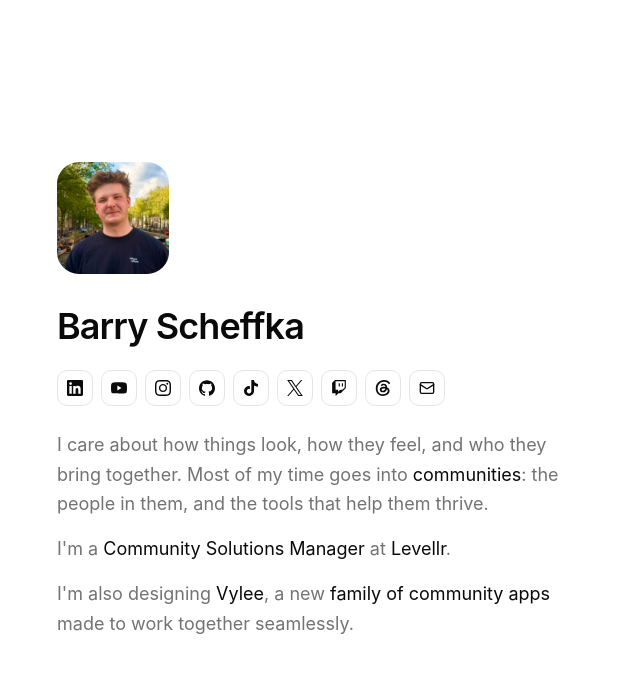
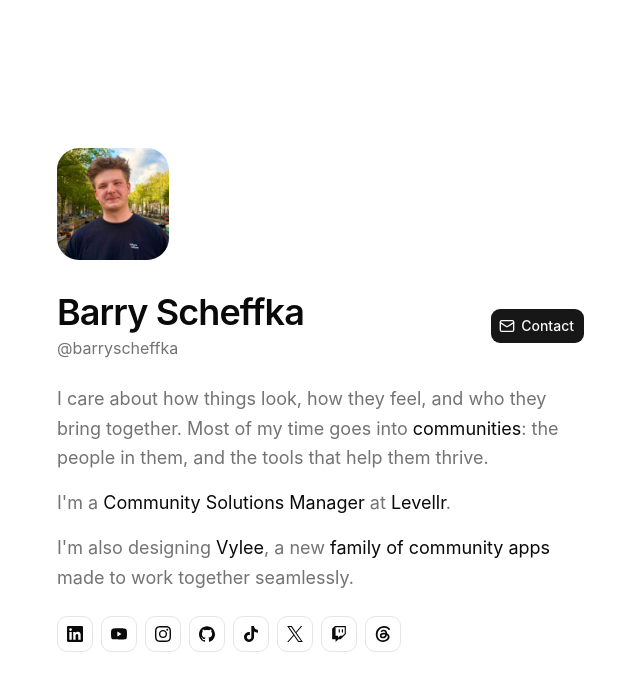
Before and after one commit to barryscheffka/barryscheffka.com, a Next.js app: page / in a window 1280 px wide. Shown: the top 690 px of the page, without its empty margins (319-959 px from the left). Built offline with nearby package versions, Linux system fonts and the light colour scheme.

Commit message:
Handle under the name, Contact button beside it, socials below the intro

```diff
--- a/src/app/page.tsx
+++ b/src/app/page.tsx
@@ -44,45 +44,25 @@ export default function Home() {
         </div>
 
         <div className="flex flex-col gap-6">
-          <h1 className="text-3xl font-semibold tracking-tight sm:text-4xl">
-            {site.name}
-          </h1>
-
-          <nav aria-label="Elsewhere" className="flex flex-wrap gap-2">
-            {socials.map((s) => (
-              <Button
-                key={s.platform}
-                variant="outline"
-                size="icon-lg"
-                nativeButton={false}
-                render={
-                  <a
-                    href={s.href}
-                    target="_blank"
-                    rel="me noopener noreferrer"
-                    aria-label={s.label}
-                    title={`${s.label} · ${s.handle}`}
-                  />
-                }
-              >
-                <BrandIcon platform={s.platform} />
-              </Button>
-            ))}
+          <div className="flex items-center justify-between gap-4">
+            <div className="flex flex-col gap-1">
+              <h1 className="text-3xl font-semibold tracking-tight sm:text-4xl">
+                {site.name}
+              </h1>
+              <p className="text-muted-foreground">{site.handle}</p>
+            </div>
             <Button
-              variant="outline"
-              size="icon-lg"
+              variant="default"
+              size="lg"
               nativeButton={false}
               render={
-                <a
-                  href={`mailto:${site.email}`}
-                  aria-label="Email"
-                  title={`Email · ${site.email}`}
-                />
+                <a href={`mailto:${site.email}`} title={site.email} />
               }
             >
-              <Mail />
+              <Mail data-icon="inline-start" />
+              Contact
             </Button>
-          </nav>
+          </div>
 
           <div className="flex flex-col gap-4 text-lg leading-relaxed text-muted-foreground">
             {site.intro.map((paragraph, i) => (
@@ -109,6 +89,28 @@ export default function Home() {
               </p>
             ))}
           </div>
+
+          <nav aria-label="Elsewhere" className="flex flex-wrap gap-2">
+            {socials.map((s) => (
+              <Button
+                key={s.platform}
+                variant="outline"
+                size="icon-lg"
+                nativeButton={false}
+                render={
+                  <a
+                    href={s.href}
+                    target="_blank"
+                    rel="me noopener noreferrer"
+                    aria-label={s.label}
+                    title={`${s.label} · ${s.handle}`}
+                  />
+                }
+              >
+                <BrandIcon platform={s.platform} />
+              </Button>
+            ))}
+          </nav>
         </div>
       </header>
     </main>
```
